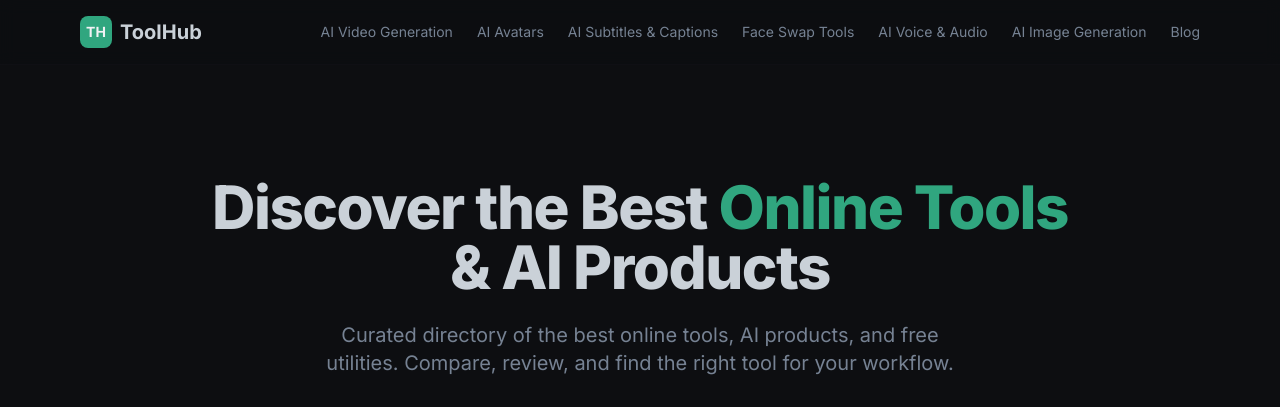
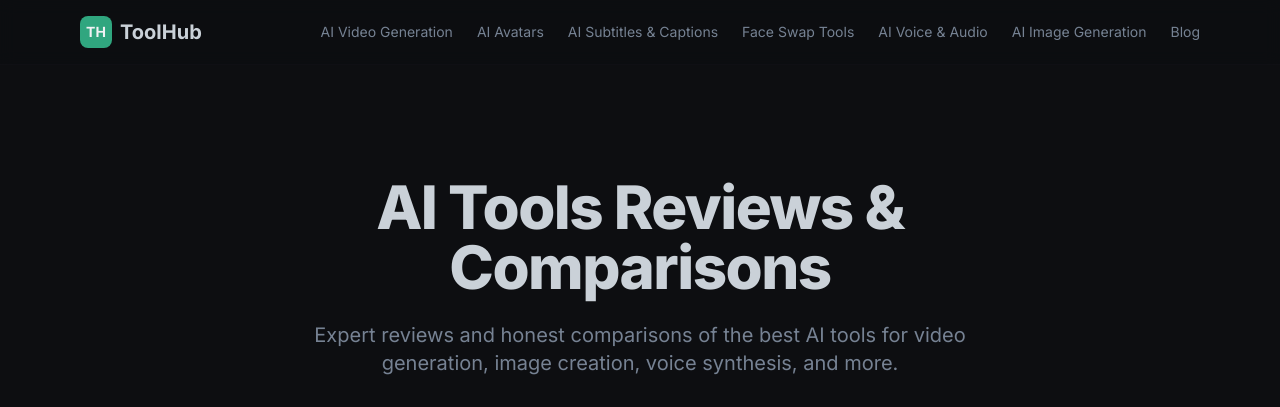
Before and after one commit to z-jie-web/new-web-test, a Next.js app: page / in a window 1280 px wide. Shown: the top 407 px of the page. Built offline with nearby package versions, Linux system fonts and the light colour scheme; no server answers.

Commit message:
seo: optimize homepage title/description, add cross-category related articles fallback

```diff
--- a/app/page.tsx
+++ b/app/page.tsx
@@ -11,8 +11,9 @@ import { Button } from '@/components/ui/button';
 import { ArrowRight } from 'lucide-react';
 
 export const metadata = seoMeta({
-  title: 'Discover the Best Online Tools & AI Products',
-  description: SITE.description,
+  title: 'AI Tools Reviews & Comparisons — Best AI Software in 2026',
+  description:
+    'Expert reviews, pricing breakdowns, and honest comparisons of the best AI tools for video generation, image creation, voice synthesis, face swap, and more. Find the right AI tool for your workflow.',
   path: '/',
 });
 
@@ -42,11 +43,11 @@ export default function HomePage() {
         <section className="border-b border-border/20">
           <div className="container mx-auto max-w-4xl px-4 py-20 sm:py-28 text-center">
             <h1 className="text-4xl sm:text-5xl lg:text-6xl font-extrabold tracking-tight mb-6">
-              Discover the Best{' '}
-              <span className="text-primary">Online Tools</span> & AI Products
+              AI Tools Reviews &amp; Comparisons
             </h1>
             <p className="text-lg sm:text-xl text-muted-foreground max-w-2xl mx-auto mb-8">
-              {SITE.description}
+              Expert reviews and honest comparisons of the best AI tools for
+              video generation, image creation, voice synthesis, and more.
             </p>
             <SearchBar tools={allReviews.map((r) => r.frontmatter)} />
           </div>
--- a/app/reviews/[slug]/page.tsx
+++ b/app/reviews/[slug]/page.tsx
@@ -54,13 +54,22 @@ export default async function ReviewPage({
     CATEGORIES.find((c) => c.slug === frontmatter.category)?.name ||
     frontmatter.category;
 
-  const relatedReviews = getAll<ReviewFrontmatter>('reviews')
-    .filter(
-      (r) =>
-        r.frontmatter.category === frontmatter.category &&
-        r.frontmatter.slug !== slug
-    )
-    .slice(0, 3);
+  const allReviews = getAll<ReviewFrontmatter>('reviews');
+  const sameCategory = allReviews.filter(
+    (r) =>
+      r.frontmatter.category === frontmatter.category &&
+      r.frontmatter.slug !== slug
+  );
+  const crossCategory = sameCategory.length < 3
+    ? allReviews
+        .filter(
+          (r) =>
+            r.frontmatter.category !== frontmatter.category &&
+            r.frontmatter.slug !== slug
+        )
+        .slice(0, 3 - sameCategory.length)
+    : [];
+  const relatedReviews = [...sameCategory, ...crossCategory].slice(0, 3);
 
   const jsonLd = {
     '@context': 'https://schema.org',
```
